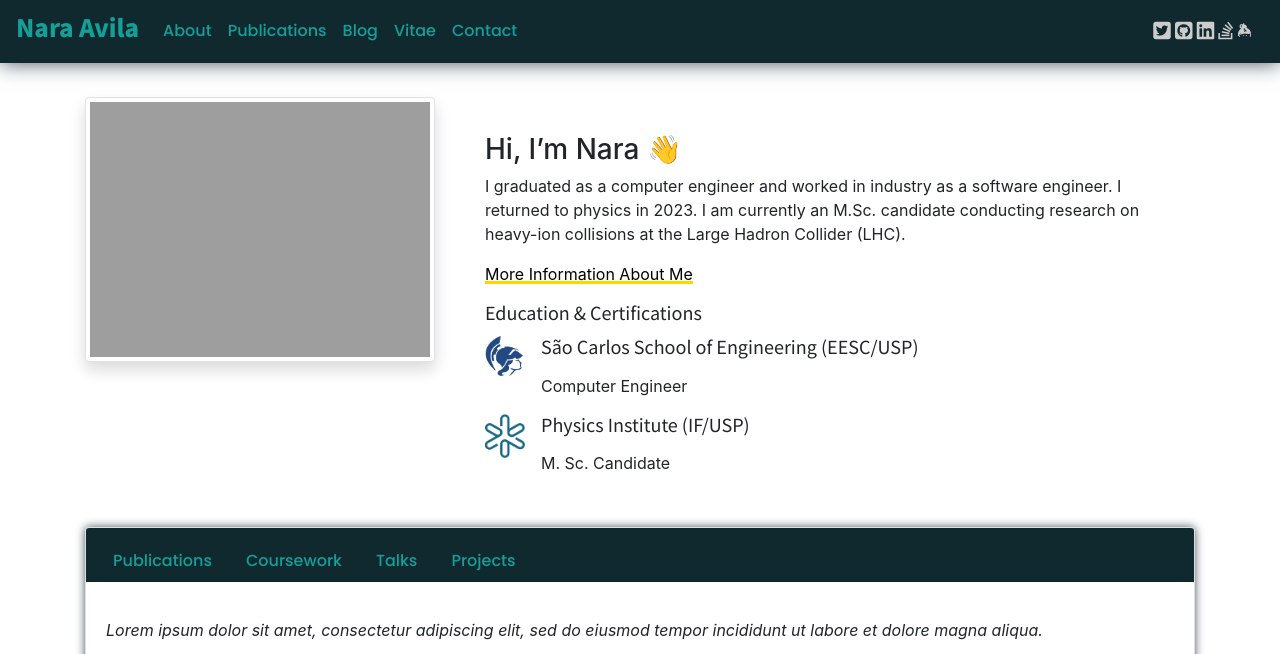
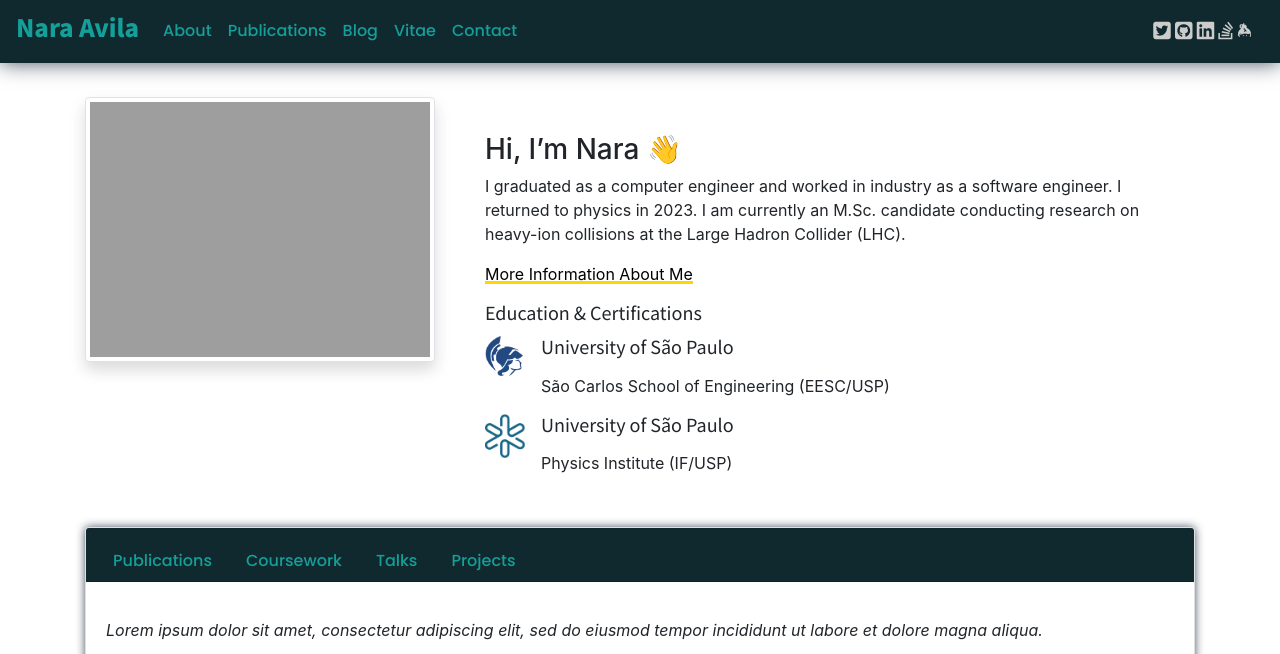
Before and after one commit to naavilam/naavilam.github.io, a Jekyll site: the page built from index.md, in a window 1280 px wide, cut to the strip 0-654 px from the top of the page. Built offline with Jekyll 4.4.1, drawn with Linux system fonts in a browser that asks for light colours; nearby versions of some CDN libraries; comment, search, counter and statistics services are not loaded; our own code applies the rules of GitHub Pages for plain Markdown files.

Commit message:
Update files

```diff
--- a/_data/education.yml
+++ b/_data/education.yml
@@ -1,12 +1,12 @@
-- School: São Carlos School of Engineering (EESC/USP)
-  Degree: Computer Engineer
+- School: University of São Paulo
+  Degree: São Carlos School of Engineering (EESC/USP)
   # Program: School of Public and International Affairs
   Start Date: 03/2006
   End Date:  03/2011
   Icon: /assets/img/EESC.png      # Make this icon small, think 30px/30px
 
-- School: Physics Institute (IF/USP)
-  Degree: M. Sc. Candidate
+- School: University of São Paulo
+  Degree: Physics Institute (IF/USP)
   # Program: School of Public and International Affairs
   Start Date: 01/2025
   End Date:  in progress
```
